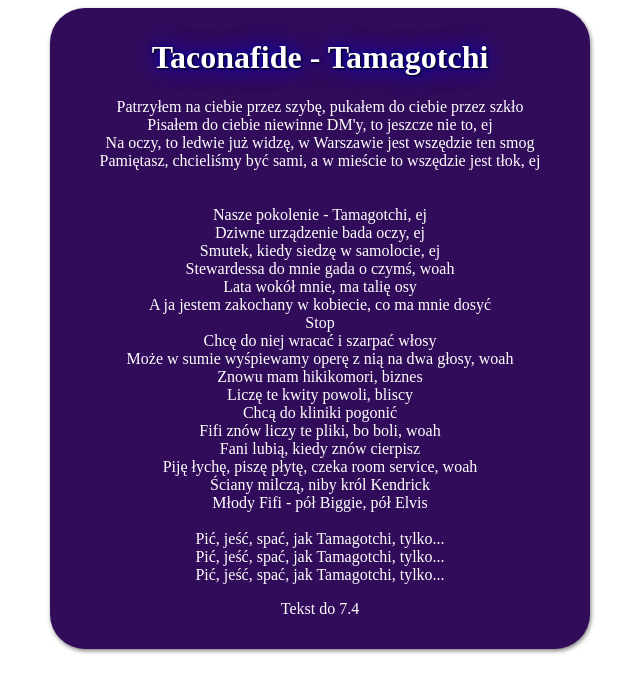
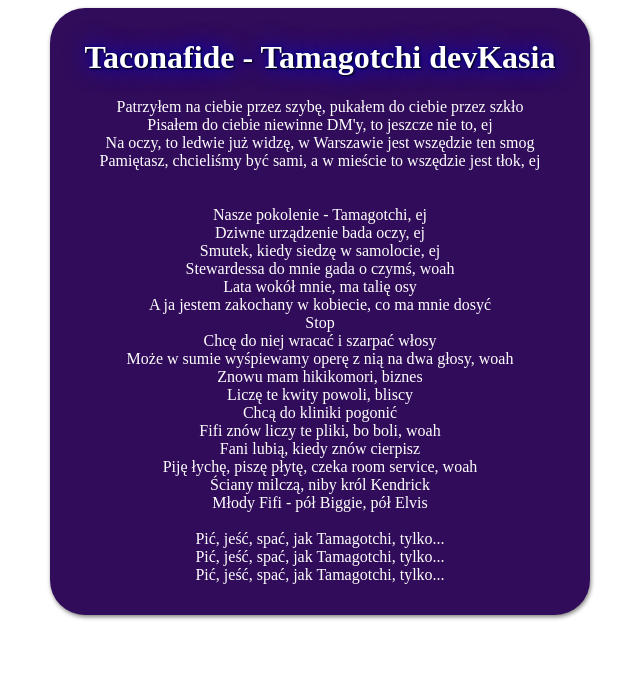
Before and after one commit to 4greatday/learning-git-2, a plain HTML site: page index.html in a window 1280 px wide. Shown: the whole page, without its empty margins (320-960 px from the left). Drawn offline with Linux system fonts and the light colour scheme.

Commit message:
Merge number 2

```diff
--- a/index.html
+++ b/index.html
@@ -7,7 +7,7 @@
   </head>
   <body>
   <div class="content">
-	<h1>Taconafide - Tamagotchi</h1>
+	<h1>Taconafide - Tamagotchi devKasia</h1>
 
 	<p>Patrzyłem na ciebie przez szybę, pukałem do ciebie przez szkło<br>
 	Pisałem do ciebie niewinne DM'y, to jeszcze nie to, ej<br>
@@ -37,9 +37,6 @@
 	Pić, jeść, spać, jak Tamagotchi, tylko...<br>
 	Pić, jeść, spać, jak Tamagotchi, tylko...<br>
 
-	<p>
-		Tekst do 7.4
-	</p>
 	</div>
   </body>
 </html>
```
